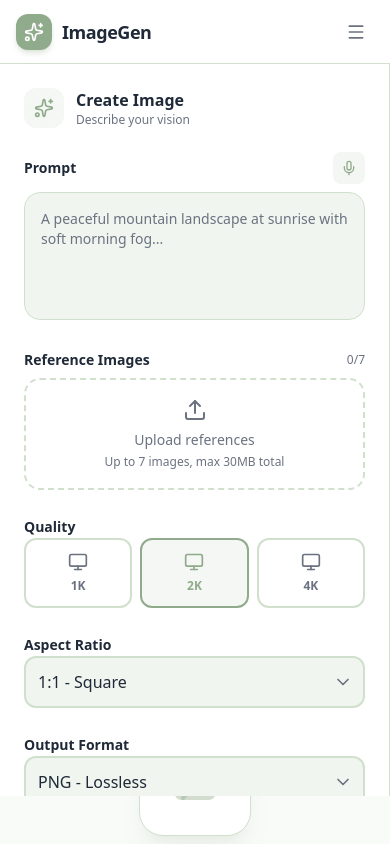
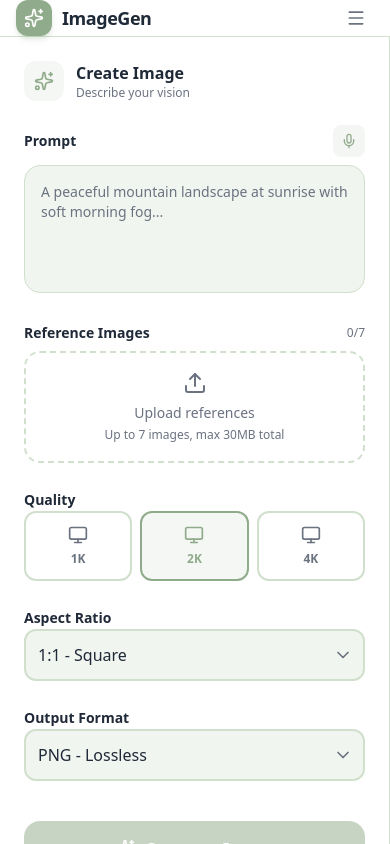
Before and after one commit to ashiqrahman12/image-generator-n8n-, a Next.js app: page / in a window 390 px wide. Built offline with nearby package versions, Linux system fonts and the light colour scheme.

Commit message:
Trigger deployment with correct author

```diff
--- a/src/components/ImageGenerator.tsx
+++ b/src/components/ImageGenerator.tsx
@@ -154,9 +154,9 @@ export function ImageGenerator() {
     }, [loading, generatedImage]);
 
     return (
-        <div className="flex flex-col lg:flex-row h-[calc(100vh-4rem)]">
+        <div className="flex flex-col lg:flex-row lg:h-[calc(100vh-4rem)]">
             {/* LEFT PANEL: Controls */}
-            <aside className="w-full lg:w-[380px] xl:w-[420px] p-6 border-r border-border bg-white flex flex-col gap-6 overflow-y-auto">
+            <aside className="w-full lg:w-[380px] xl:w-[420px] p-6 border-r border-border bg-white flex flex-col gap-6 lg:overflow-y-auto">
                 {/* Header */}
                 <div className="flex items-center gap-3">
                     <div className="w-10 h-10 rounded-xl bg-primary/10 flex items-center justify-center">
```
